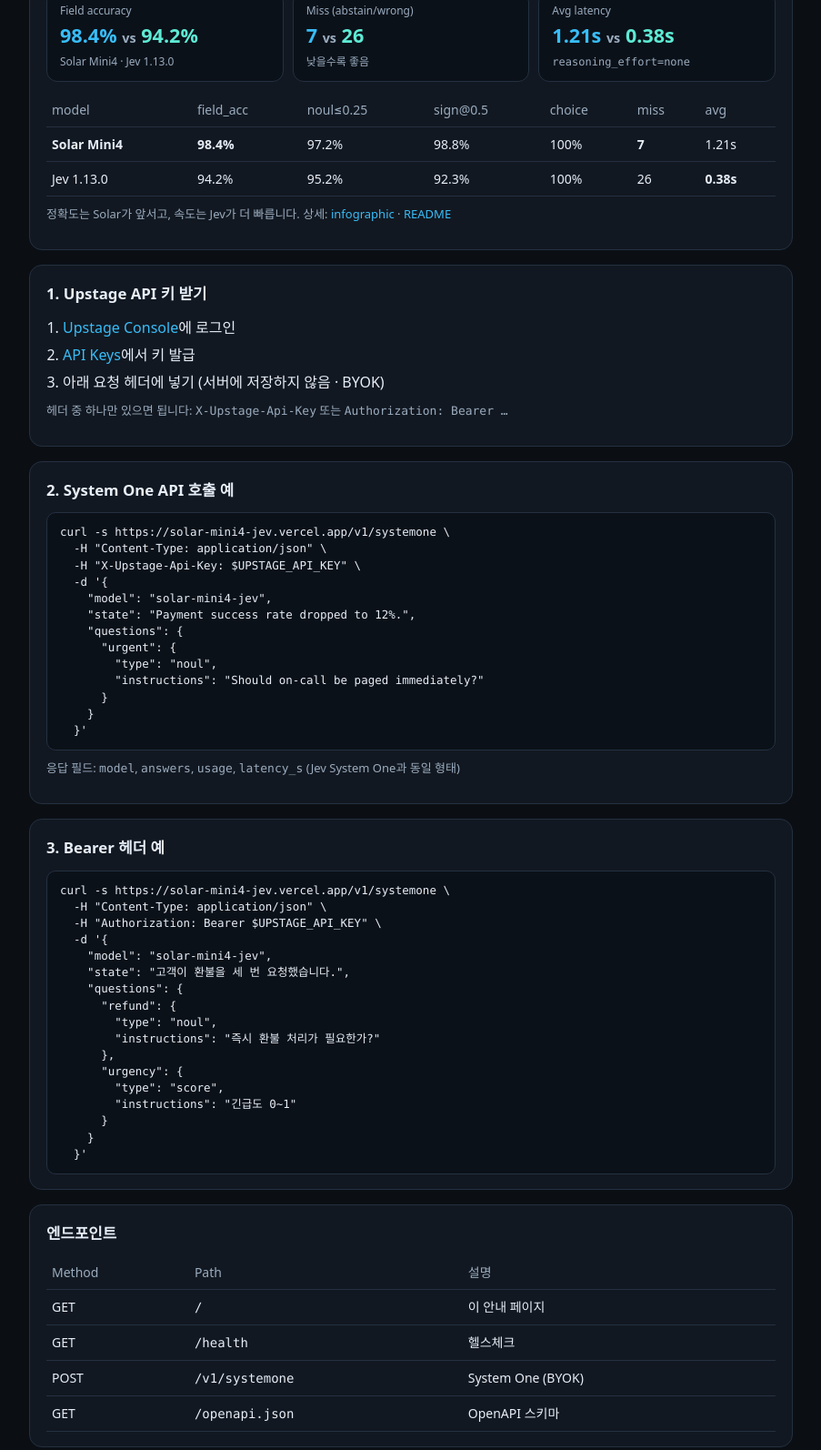
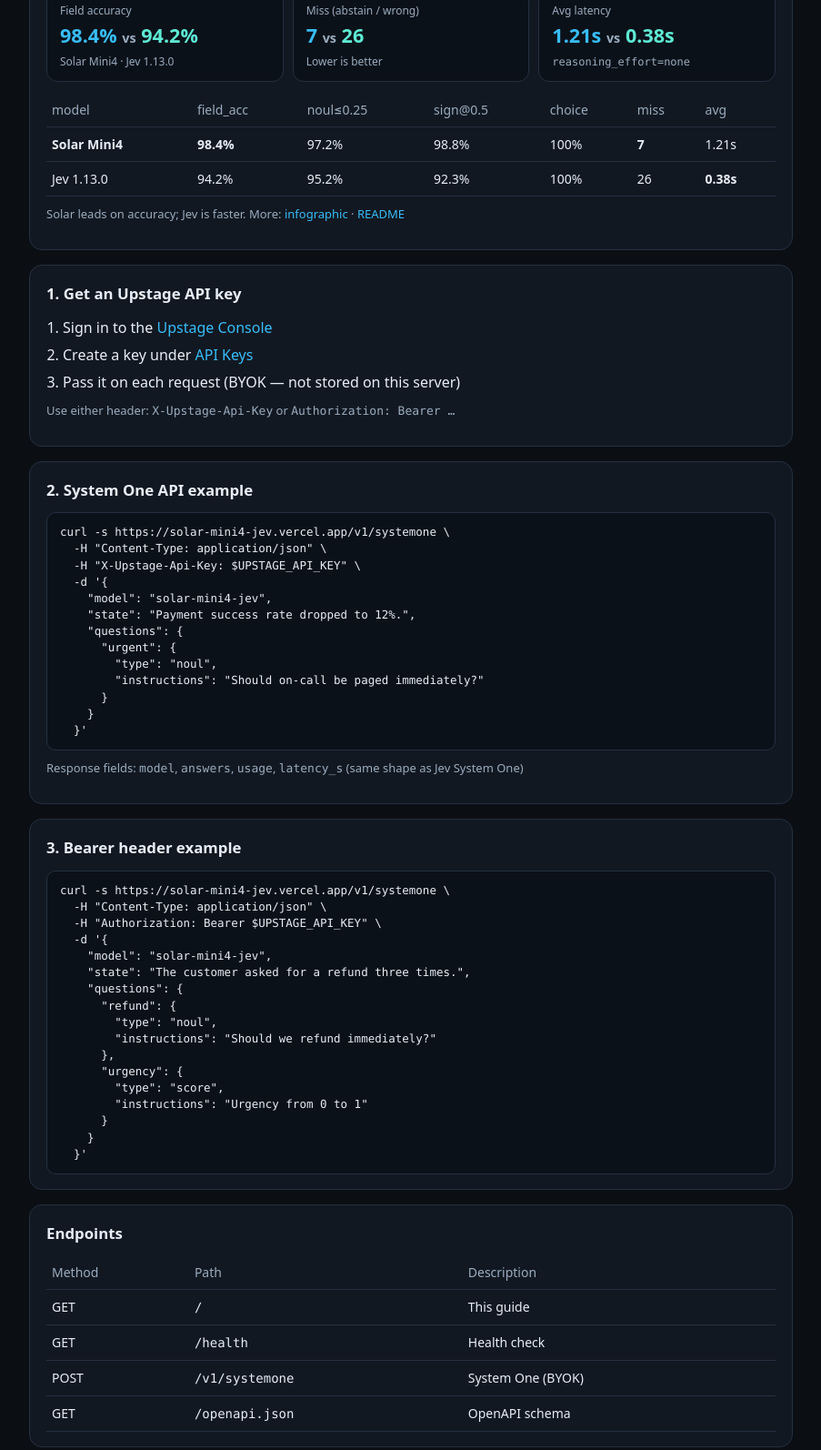
Before and after one commit to hunkim/solar-mini4-jev, a plain HTML site: page docs/index.html in a window 1280 px wide. Shown: the part 330-1924 px from the top of the page at 91% size, without its empty margins (188-1091 px from the left). Drawn offline with Linux system fonts and the light colour scheme.

Commit message:
Make landing page English by default
Keep API usage, Upstage key guide, metrics, and GitHub links in English.

```diff
--- a/docs/index.html
+++ b/docs/index.html
@@ -1,5 +1,5 @@
 <!DOCTYPE html>
-<html lang="ko">
+<html lang="en">
 <head>
 <meta charset="utf-8"/>
 <meta name="viewport" content="width=device-width, initial-scale=1"/>
@@ -15,7 +15,6 @@
     --accent: #6ee7b7;
     --solar: #38bdf8;
     --jev: #5eead4;
-    --warn: #fbbf24;
     --mono: ui-monospace, SFMono-Regular, Menlo, Monaco, Consolas, monospace;
     --sans: ui-sans-serif, system-ui, -apple-system, "Segoe UI", sans-serif;
   }
@@ -34,7 +33,7 @@
     padding: 4px 10px; border-radius: 999px; margin-bottom: 12px;
   }
   h1 { font-size: 1.85rem; margin: 0 0 8px; letter-spacing: -0.02em; }
-  .sub { color: var(--muted); margin: 0 0 16px; max-width: 60ch; }
+  .sub { color: var(--muted); margin: 0 0 16px; max-width: 62ch; }
   .links { display: flex; flex-wrap: wrap; gap: 10px; }
   .btn {
     display: inline-flex; align-items: center; gap: 6px;
@@ -81,19 +80,19 @@
       <div class="badge">BYOK · System One compatible</div>
       <h1>solar-mini4-jev</h1>
       <p class="sub">
-        Jev System One API 형식의 Solar Mini4 래퍼입니다.
-        서버에 키를 두지 않고, 요청마다 Upstage API 키를 넘깁니다.
+        A Jev-compatible System One API powered by Solar Mini4.
+        Bring your own Upstage API key on every request — nothing is stored on the server.
       </p>
       <div class="links">
         <a class="btn primary" href="https://github.com/hunkim/solar-mini4-jev" target="_blank" rel="noopener">GitHub</a>
         <a class="btn" href="https://console.upstage.ai/api-keys" target="_blank" rel="noopener">Upstage Console · API Key</a>
-        <a class="btn" href="/infographic.html">벤치 상세</a>
+        <a class="btn" href="/infographic.html">Bench details</a>
         <a class="btn" href="/health">/health</a>
       </div>
     </header>
 
     <section>
-      <h2>성능 한눈에 (test400 · Grok 4.6 Judge)</h2>
+      <h2>Performance at a glance (test400 · Grok 4.6 Judge)</h2>
       <div class="metrics">
         <div class="metric">
           <div class="k">Field accuracy</div>
@@ -101,9 +100,9 @@
           <div class="s">Solar Mini4 · Jev 1.13.0</div>
         </div>
         <div class="metric">
-          <div class="k">Miss (abstain/wrong)</div>
+          <div class="k">Miss (abstain / wrong)</div>
           <div class="v"><span class="solar">7</span> <span style="color:var(--muted);font-size:.9rem">vs</span> <span class="jev">26</span></div>
-          <div class="s">낮을수록 좋음</div>
+          <div class="s">Lower is better</div>
         </div>
         <div class="metric">
           <div class="k">Avg latency</div>
@@ -128,21 +127,21 @@
           </tbody>
         </table>
       </div>
-      <p class="note">정확도는 Solar가 앞서고, 속도는 Jev가 더 빠릅니다. 상세: <a href="/infographic.html">infographic</a> · <a href="https://github.com/hunkim/solar-mini4-jev">README</a></p>
+      <p class="note">Solar leads on accuracy; Jev is faster. More: <a href="/infographic.html">infographic</a> · <a href="https://github.com/hunkim/solar-mini4-jev">README</a></p>
     </section>
 
     <section>
-      <h2>1. Upstage API 키 받기</h2>
+      <h2>1. Get an Upstage API key</h2>
       <ol class="steps">
-        <li><a href="https://console.upstage.ai/" target="_blank" rel="noopener">Upstage Console</a>에 로그인</li>
-        <li><a href="https://console.upstage.ai/api-keys" target="_blank" rel="noopener">API Keys</a>에서 키 발급</li>
-        <li>아래 요청 헤더에 넣기 (서버에 저장하지 않음 · BYOK)</li>
+        <li>Sign in to the <a href="https://console.upstage.ai/" target="_blank" rel="noopener">Upstage Console</a></li>
+        <li>Create a key under <a href="https://console.upstage.ai/api-keys" target="_blank" rel="noopener">API Keys</a></li>
+        <li>Pass it on each request (BYOK — not stored on this server)</li>
       </ol>
-      <p class="note">헤더 중 하나만 있으면 됩니다: <code>X-Upstage-Api-Key</code> 또는 <code>Authorization: Bearer …</code></p>
+      <p class="note">Use either header: <code>X-Upstage-Api-Key</code> or <code>Authorization: Bearer …</code></p>
     </section>
 
     <section>
-      <h2>2. System One API 호출 예</h2>
+      <h2>2. System One API example</h2>
       <pre>curl -s https://solar-mini4-jev.vercel.app/v1/systemone \
   -H "Content-Type: application/json" \
   -H "X-Upstage-Api-Key: $UPSTAGE_API_KEY" \
@@ -156,39 +155,39 @@
       }
     }
   }'</pre>
-      <p class="note">응답 필드: <code>model</code>, <code>answers</code>, <code>usage</code>, <code>latency_s</code> (Jev System One과 동일 형태)</p>
+      <p class="note">Response fields: <code>model</code>, <code>answers</code>, <code>usage</code>, <code>latency_s</code> (same shape as Jev System One)</p>
     </section>
 
     <section>
-      <h2>3. Bearer 헤더 예</h2>
+      <h2>3. Bearer header example</h2>
       <pre>curl -s https://solar-mini4-jev.vercel.app/v1/systemone \
   -H "Content-Type: application/json" \
   -H "Authorization: Bearer $UPSTAGE_API_KEY" \
   -d '{
     "model": "solar-mini4-jev",
-    "state": "고객이 환불을 세 번 요청했습니다.",
+    "state": "The customer asked for a refund three times.",
     "questions": {
       "refund": {
         "type": "noul",
-        "instructions": "즉시 환불 처리가 필요한가?"
+        "instructions": "Should we refund immediately?"
       },
       "urgency": {
         "type": "score",
-        "instructions": "긴급도 0~1"
+        "instructions": "Urgency from 0 to 1"
       }
     }
   }'</pre>
     </section>
 
     <section>
-      <h2>엔드포인트</h2>
+      <h2>Endpoints</h2>
       <table>
-        <thead><tr><th>Method</th><th>Path</th><th>설명</th></tr></thead>
+        <thead><tr><th>Method</th><th>Path</th><th>Description</th></tr></thead>
         <tbody>
-          <tr><td>GET</td><td><code>/</code></td><td>이 안내 페이지</td></tr>
-          <tr><td>GET</td><td><code>/health</code></td><td>헬스체크</td></tr>
+          <tr><td>GET</td><td><code>/</code></td><td>This guide</td></tr>
+          <tr><td>GET</td><td><code>/health</code></td><td>Health check</td></tr>
           <tr><td>POST</td><td><code>/v1/systemone</code></td><td>System One (BYOK)</td></tr>
-          <tr><td>GET</td><td><code>/openapi.json</code></td><td>OpenAPI 스키마</td></tr>
+          <tr><td>GET</td><td><code>/openapi.json</code></td><td>OpenAPI schema</td></tr>
         </tbody>
       </table>
     </section>
```
Also changed, not shown: public/index.html (+25 -26 lines).
